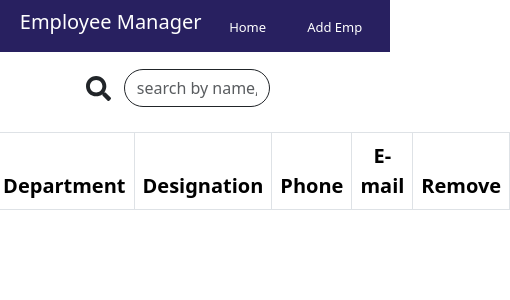
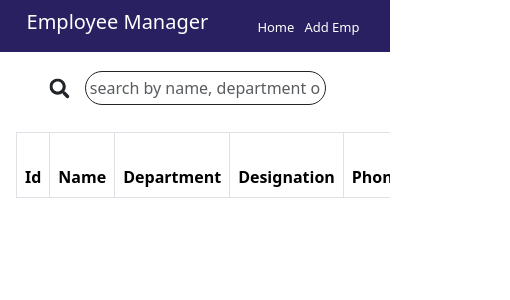
Before and after one commit to Pathan-Faizann/Employee-Manager, a React (Vite) app: page / in a window 390 px wide. Shown: the top 300 px of the page, 510 px wide, since content can reach past the window. Built offline with nearby package versions, Linux system fonts and the light colour scheme.

Commit message:
responsive update

```diff
--- a/src/components/Form.css
+++ b/src/components/Form.css
@@ -2,9 +2,21 @@
     width: 100px;
     font-weight: bold;
     font-family: Cambria, Cochin, Georgia, Times, 'Times New Roman', serif;
+    font-size: 22px;
+    text-align: start !important;
+    margin-right: 10%;
 }
 .form{
     scale: 1.1;
+    margin-top: 8%;
+}
+.sub{
+    background-color: var(--prim);
+    color: white;
+}
+.sub:hover{
+    background-color: rgb(51, 51, 132);
+    color: white;
 }
 .form-ul{
     background-color:rgb(106, 137, 184);
@@ -17,3 +29,47 @@
     color: white;
     font-weight: 500;
 }
+@media (max-width:480px) {
+    .f-con{
+                width: 300px;
+                margin-right: 124px;
+
+    }
+    .f-con h1{
+        font-size: 24px;
+        margin-left: 38%;
+        width: 100%;
+    }
+    form{
+    width: 300px;
+    margin-right: 80px !important;
+    font-size: 16px;
+        margin-top: 0% !important;
+
+    }
+    .d-btn{
+        width: 154px !important ;
+        font-size: 15px;
+        margin-right: 20px;
+    }
+    .lab{
+        width: 100px;
+        margin-right: 14px;
+        font-size: 16px;
+    }
+    .form-ul{
+        scale: 0.8;
+        margin-top: -10% !important;
+    }
+    form input{
+        margin-right: 20px !important;
+        width: 380px !important;
+        font-size: 14px !important;
+        /* background-color: aqua !important;  */
+
+    }
+    /* .dep{
+
+    } */
+
+}
--- a/src/components/Form.jsx
+++ b/src/components/Form.jsx
@@ -50,18 +50,18 @@ const Form = () => {
   return (
     <>
     <div className='d-flex justify-content-center '>
-        <div className=' w-50'>
+        <div className=' f-con w-50'>
                 <h1 className='text-center mt-4 mb-3'>Add New Employee</h1>
 
-            <form onSubmit={submit} className='form shadow mt-5 pt-3   '>
+            <form onSubmit={submit} className='form shadow pt-3   '>
               <div className='d-flex mt-3 align-items-center justify-content-center'>
                 <label htmlFor="" className='lab form-label'>Name</label>
                 <input type="text" required className='form-control border  w-50' value={emps.name || ""} name='name' onChange={save} />
                 </div>
                 <div className='d-flex align-items-center justify-content-center mt-3'>
-                 <label htmlFor="" className='form-label lab ' >Department</label>
+                 <label htmlFor="" className='form-label lab dep ' >Department</label>
 <div className="dropdown">
-  <button className="btn border dropdown-toggle" style={{width:"385px"}} type="button" id="dropdownMenuButton" data-bs-toggle="dropdown" aria-haspopup="true" aria-expanded="false">
+  <button className="btn border dropdown-toggle d-btn" style={{width:"385px"}} type="button" id="dropdownMenuButton" data-bs-toggle="dropdown" aria-haspopup="true" aria-expanded="false">
     {emps.department || "Select Department "}
   </button>
   <ul className="dropdown-menu w-100 text-center form-ul" aria-labelledby="dropdownMenuButton">
@@ -87,7 +87,7 @@ const Form = () => {
                 <input type="email" required className='form-control border  w-50' value={emps.email || ""} name='email'   onChange={save} />
                  </div>
                  <div className='d-flex justify-content-center my-3'>
-                <button className='btn btn-primary ms-4 my-3' type='submit' onClick={submit}>Submit</button>
+                <button className='btn ms-4 my-3 sub' type='submit' onClick={submit}>Submit</button>
                 </div>
             </form>
             </div>
--- a/src/components/Home.css
+++ b/src/components/Home.css
@@ -6,3 +6,22 @@
     left: 42%;
     top: 50%;
 }
+@media (max-width:480px) {
+    .home-data{
+        font-size: 16px !important;
+    }
+    th{
+        font-size: 16px;
+    }
+    .s>input{
+        width: 100% !important;
+        padding: 4px !important;
+    }
+    .s{
+        margin-right: 20%;
+    }
+    .s>button{
+        scale: 0.8;
+    }
+
+}
--- a/src/components/Home.jsx
+++ b/src/components/Home.jsx
@@ -27,9 +27,12 @@ const Home = () => {
 
 
   return (
-    <div className='d-flex flex-column justify-content-center align-items-center'>
-      <div className=" w-75 ms-5 d-flex align-items-center" ><button className='btn mt-3'><FaSearch size={25}/></button><input type="text" placeholder='search by name, department or designation' value={searchedData} onChange={(e)=>setSearchedData(e.target.value)} className='form-control w-50 mt-3 border border-dark rounded-pill' /></div>
-      <table className='table table-bordered mt-4 fs-5'>
+    <div className='d-flex flex-column justify-content-center pc align-items-center'>
+      <div className=" w-75 ms-5 d-flex align-items-center s" ><button className='btn mt-3'><FaSearch size={25}/></button><input type="text" placeholder='search by name, department or designation' value={searchedData} onChange={(e)=>setSearchedData(e.target.value)} className='form-control w-50 mt-3 border border-dark rounded-pill' />
+
+</div>
+      <div className='table-responsive w-100 px-3'>
+      <table className='table table-bordered mt-4 fs-5 tb'>
         <thead>
         <tr className='text-center'>
         <th scope='col'>Id</th>
@@ -70,6 +73,7 @@ const Home = () => {
       )):<h2 className='no'>No Data Found</h2>}
 
       </table>
+      </div>
 
 
     </div>
--- a/src/components/Navbar.css
+++ b/src/components/Navbar.css
@@ -38,7 +38,13 @@
     }
     .nav-a{
         font-size: 13px;
+        /* border: 1px solid white; */
+        padding: 4px !important;
 
+    }
+    .homee{
+        margin-right: 2px;
+        margin-left: 12px
     }
 
 }
```
